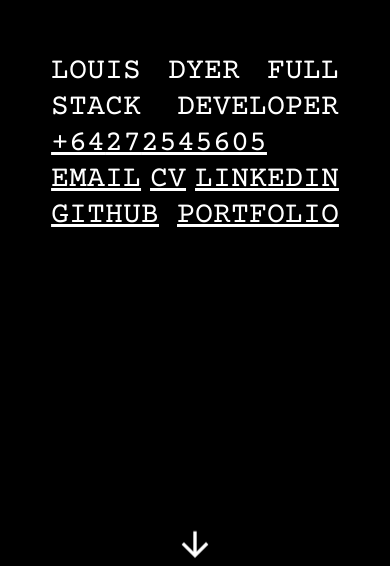
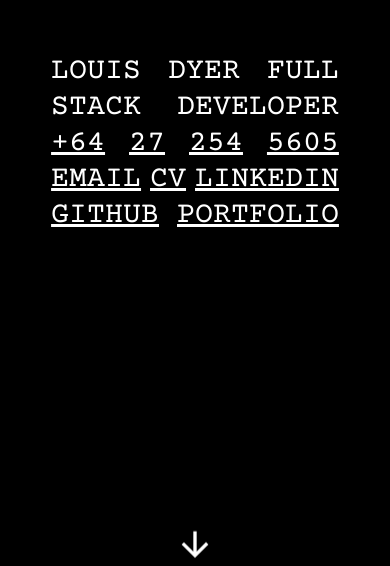
Before and after one commit to doilyuser/portfolio, a Next.js app: page /Components/Splash in a window 390 px wide. Shown: the part 278-844 px from the top of the page. Built offline with nearby package versions, Linux system fonts and the light colour scheme.

Commit message:
fix cellphone link bug

```diff
--- a/pages/Components/Splash.tsx
+++ b/pages/Components/Splash.tsx
@@ -43,12 +43,12 @@ export default function Splash() {
               href="tel:+64272545605"
               target="_blank"
             >
-              <div className="flex w-full">
+              <p className="flex justify-between w-full">
                 <span onMouseEnter={hover}>+64</span>
                 <span onMouseEnter={hover}>27</span>
                 <span onMouseEnter={hover}>254</span>
                 <span onMouseEnter={hover}>5605</span>
-              </div>
+              </p>
             </a>
           </div>
           <div className="flex justify-between">
```
